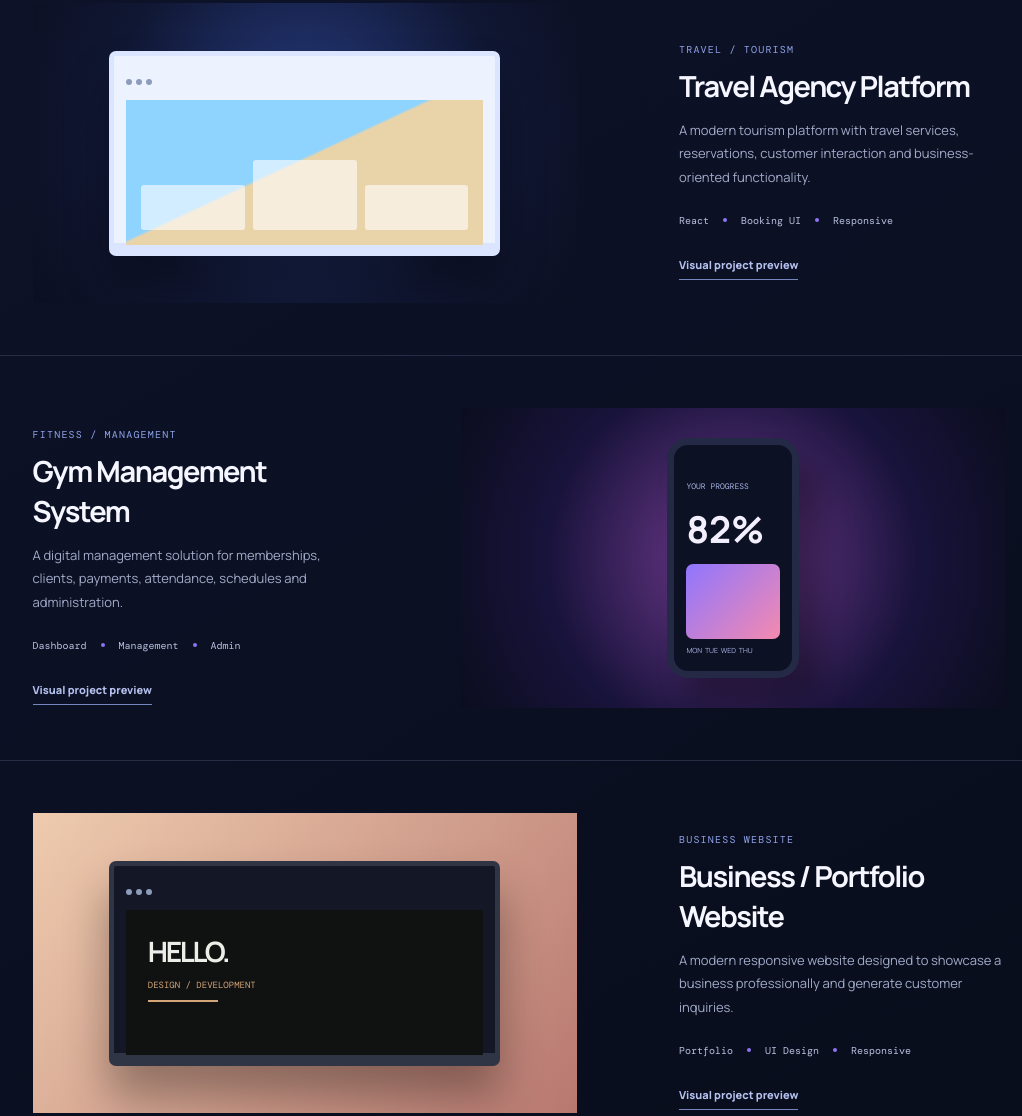
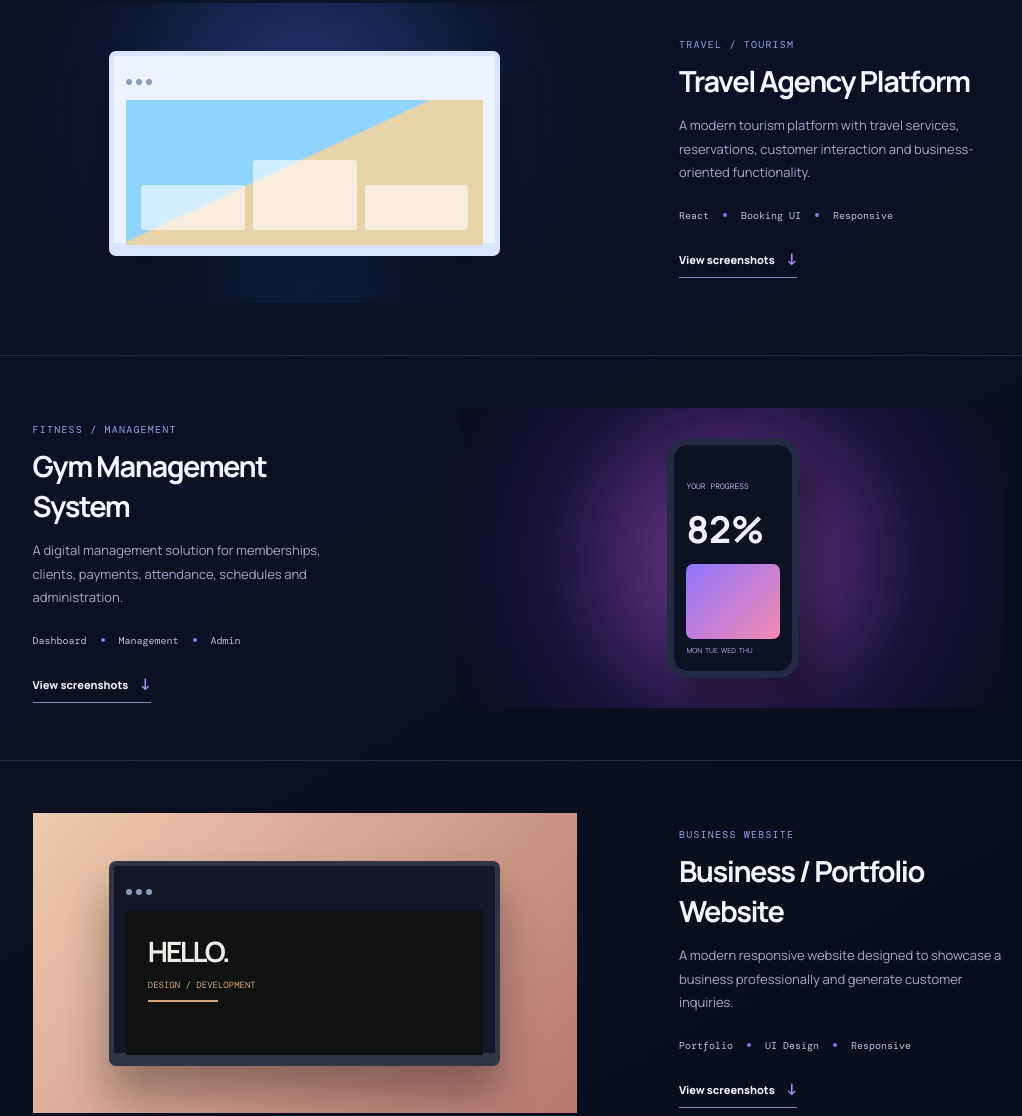
Before and after one commit to nessaiba2003-ui/nexora, a website: page index.html in a window 1280 px wide. Shown: the part 2297-3413 px from the top of the page, without its empty margins (121-1143 px from the left). Drawn offline with nearby package versions, Linux system fonts and the light colour scheme.

Commit message:
Link project previews to screenshots

```diff
--- a/index.html
+++ b/index.html
@@ -15,6 +15,7 @@
   <link rel="stylesheet" href="styles.css">
   <link rel="stylesheet" href="backend.css">
   <link rel="stylesheet" href="gallery.css">
+  <link rel="stylesheet" href="interactions.css">
 </head>
 <body>
   <div class="grain"></div>
--- /dev/null
+++ b/interactions.css
@@ -0,0 +1 @@
+.preview-button{appearance:none;background:transparent;border:0;border-bottom:1px solid #7d8bc2;color:#eef1ff;padding:0 0 8px;font:800 11px Manrope,Arial,sans-serif;cursor:pointer}.preview-button b{margin-left:9px;color:#aa91ff;font-size:16px}.preview-button:hover{color:#bca5ff;border-color:#bca5ff}.proof-card{scroll-margin-top:80px}.proof-card:target{outline:2px solid #9d85ff;outline-offset:5px}
--- a/script.js
+++ b/script.js
@@ -13,5 +13,7 @@ const projectCards=[
   ['portfolio.png','Business Portfolio Website','Business website','A sharp, responsive presence built to present work clearly and turn interest into enquiries.']
 ];
 const showcase=document.createElement('section');showcase.className='proof-gallery';showcase.setAttribute('aria-labelledby','proof-gallery-title');showcase.innerHTML=`<div class="proof-intro"><p class="eyebrow">02B / Product proof</p><h2 id="proof-gallery-title">Real interfaces.<br><em>Real business value.</em></h2><p>Selected NEXORA builds shown as visual product previews. Each one is designed to turn a business workflow into a polished digital experience.</p></div><div class="proof-grid">${projectCards.map(([image,title,type,description],index)=>`<article class="proof-card"><div class="proof-image"><img src="assets/projects/${image}" alt="${title} interface preview" loading="lazy"><span>0${index+1}</span></div><div class="proof-copy"><p>${type}</p><h3>${title}</h3><small>${description}</small><b>Built for business</b></div></article>`).join('')}</div></section>`;
+showcase.querySelectorAll('.proof-card').forEach((card,index)=>card.id=`project-shot-${projectCards[index][0].replace('.png','')}`);
 document.querySelector('.projects').insertAdjacentElement('afterend',showcase);
-document.querySelectorAll('.project-info a').forEach(link=>{const label=document.createElement('span');label.className='preview-label';label.textContent='Visual project preview';link.replaceWith(label)});
+const previewMap={travel:'travel',gym:'gym',portfolio:'portfolio',event:'dropstudio'};
+document.querySelectorAll('.project').forEach(project=>{const key=Object.keys(previewMap).find(name=>project.classList.contains(name));const link=project.querySelector('.project-info a');if(!key||!link)return;const button=document.createElement('button');button.type='button';button.className='preview-button';button.innerHTML='View screenshots <b>↓</b>';button.setAttribute('aria-label',`View screenshots for ${project.querySelector('h3').textContent}`);button.addEventListener('click',()=>document.getElementById(`project-shot-${previewMap[key]}`)?.scrollIntoView({behavior:'smooth',block:'center'}));link.replaceWith(button)});
```
